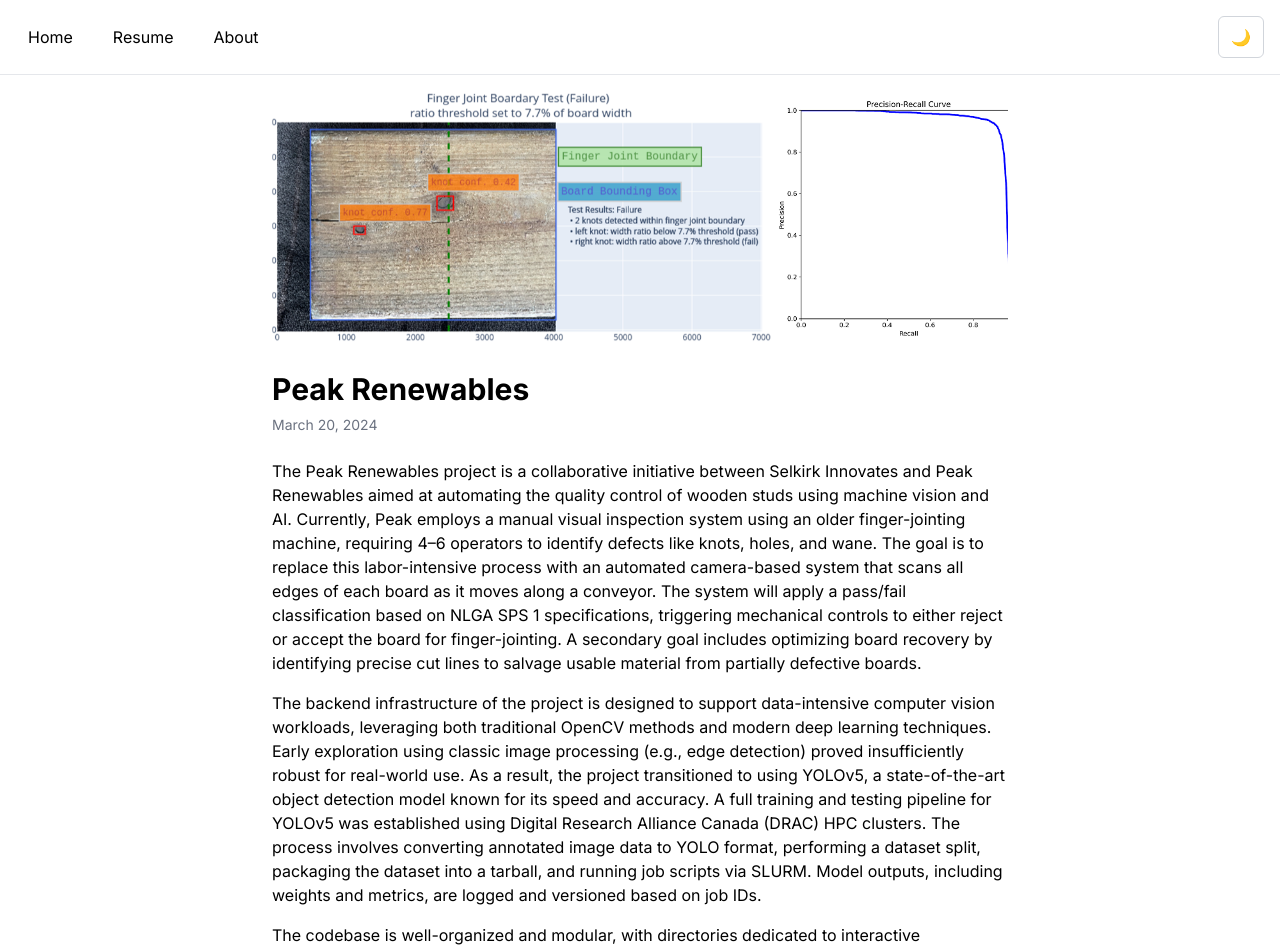
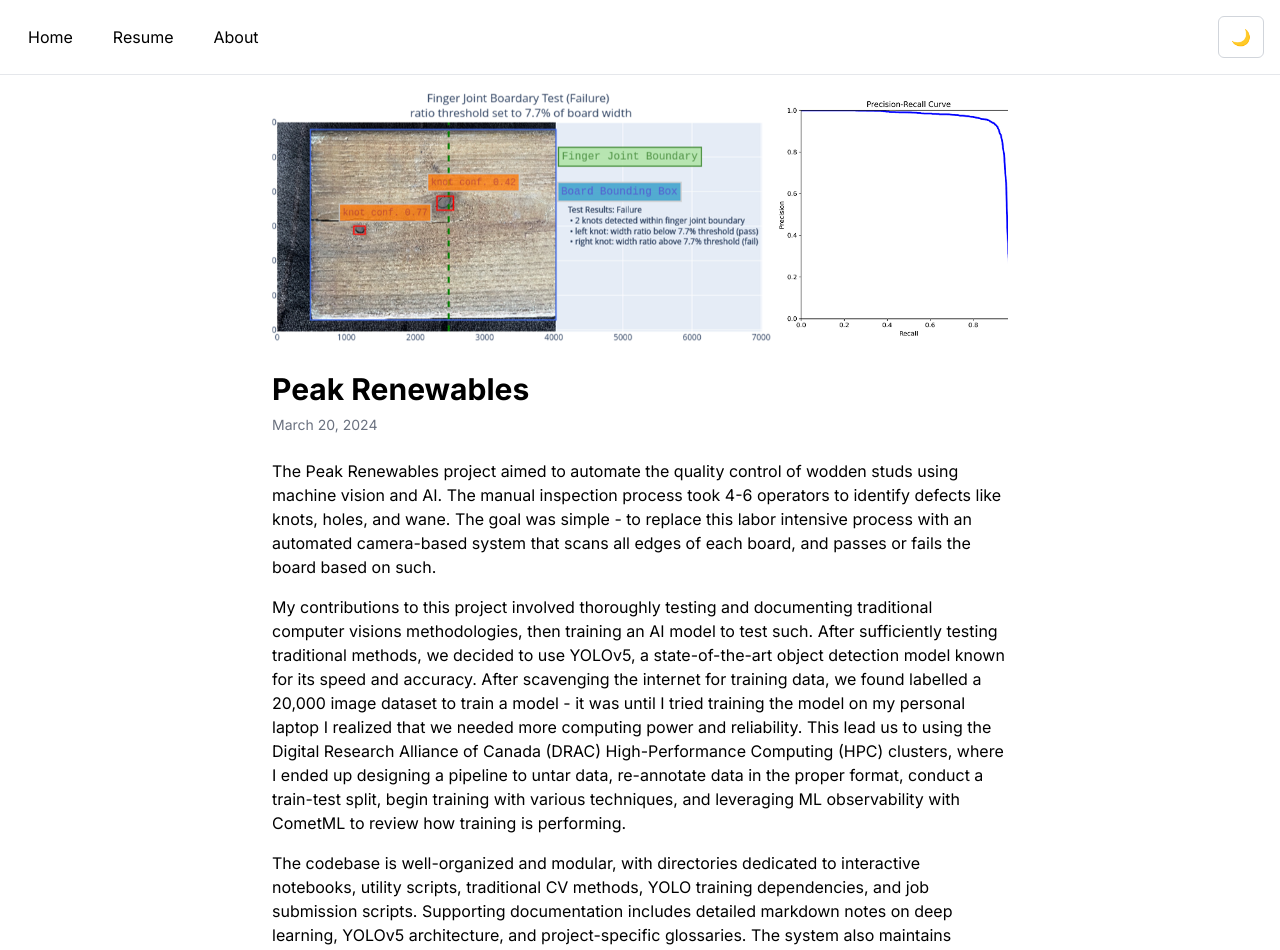
Before and after one commit to bmachado18/bmachado18.github.io, a React (Vite) app: page /project/peakrenewables in a window 1280 px wide. Shown: the top 950 px of the page. Built offline with nearby package versions, Linux system fonts and the light colour scheme.

Commit message:
updated content for peak

```diff
--- a/src/pages/Peakrenewables.jsx
+++ b/src/pages/Peakrenewables.jsx
@@ -14,13 +14,13 @@ export default function Peakrenewables() {
       </header>
       <section className="space-y-4">
         <p>
-          The Peak Renewables project is a collaborative initiative between Selkirk Innovates and Peak Renewables aimed at automating the quality control of wooden studs using machine vision and AI. Currently, Peak employs a manual visual inspection system using an older finger-jointing machine, requiring 4–6 operators to identify defects like knots, holes, and wane. The goal is to replace this labor-intensive process with an automated camera-based system that scans all edges of each board as it moves along a conveyor. The system will apply a pass/fail classification based on NLGA SPS 1 specifications, triggering mechanical controls to either reject or accept the board for finger-jointing. A secondary goal includes optimizing board recovery by identifying precise cut lines to salvage usable material from partially defective boards.
+          The Peak Renewables project aimed to automate the quality control of wodden studs using machine vision and AI. The manual inspection process took 4-6 operators to identify defects like knots, holes, and wane. The goal was simple - to replace this labor intensive process with an automated camera-based system that scans all edges of each board, and passes or fails the board based on such.
         </p>
         <p>
-          The backend infrastructure of the project is designed to support data-intensive computer vision workloads, leveraging both traditional OpenCV methods and modern deep learning techniques. Early exploration using classic image processing (e.g., edge detection) proved insufficiently robust for real-world use. As a result, the project transitioned to using YOLOv5, a state-of-the-art object detection model known for its speed and accuracy. A full training and testing pipeline for YOLOv5 was established using Digital Research Alliance Canada (DRAC) HPC clusters. The process involves converting annotated image data to YOLO format, performing a dataset split, packaging the dataset into a tarball, and running job scripts via SLURM. Model outputs, including weights and metrics, are logged and versioned based on job IDs.
+          My contributions to this project involved thoroughly testing and documenting traditional computer visions methodologies, then training an AI model to test such. After sufficiently testing traditional methods, we decided to use YOLOv5, a state-of-the-art object detection model known for its speed and accuracy. After scavenging the internet for training data, we found labelled a 20,000 image dataset to train a model - it was until I tried training the model on my personal laptop I realized that we needed more computing power and reliability. This lead us to using the Digital Research Alliance of Canada (DRAC) High-Performance Computing (HPC) clusters, where I ended up designing a pipeline to untar data, re-annotate data in the proper format, conduct a train-test split, begin training with various techniques, and leveraging ML observability with CometML to review how training is performing.
         </p>
         <p>
-          The codebase is well-organized and modular, with directories dedicated to interactive notebooks, utility scripts, traditional CV methods, YOLO training dependencies, and job submission scripts. Supporting documentation includes detailed markdown notes on deep learning, YOLOv5 architecture, and project-specific glossaries. The system also maintains structured folders for versioned datasets and output results. With this combination of high-performance compute, deep learning, and real-world integration, the backend is positioned to deliver a scalable and accurate automated quality assurance system that could significantly reduce waste and labor costs in wood product manufacturing.
+          The codebase is well-organized and modular, with directories dedicated to interactive notebooks, utility scripts, traditional CV methods, YOLO training dependencies, and job submission scripts. Supporting documentation includes detailed markdown notes on deep learning, YOLOv5 architecture, and project-specific glossaries. The system also maintains structured folders for versioned datasets and output results. With this combination of high-performance compute, deep learning, and real-world integration, the codebase is positioned to deliver a performant defect detection pipeline that could significantly reduce waste and labor costs in wood product manufacturing.
         </p>
       </section>
       <Link
```
